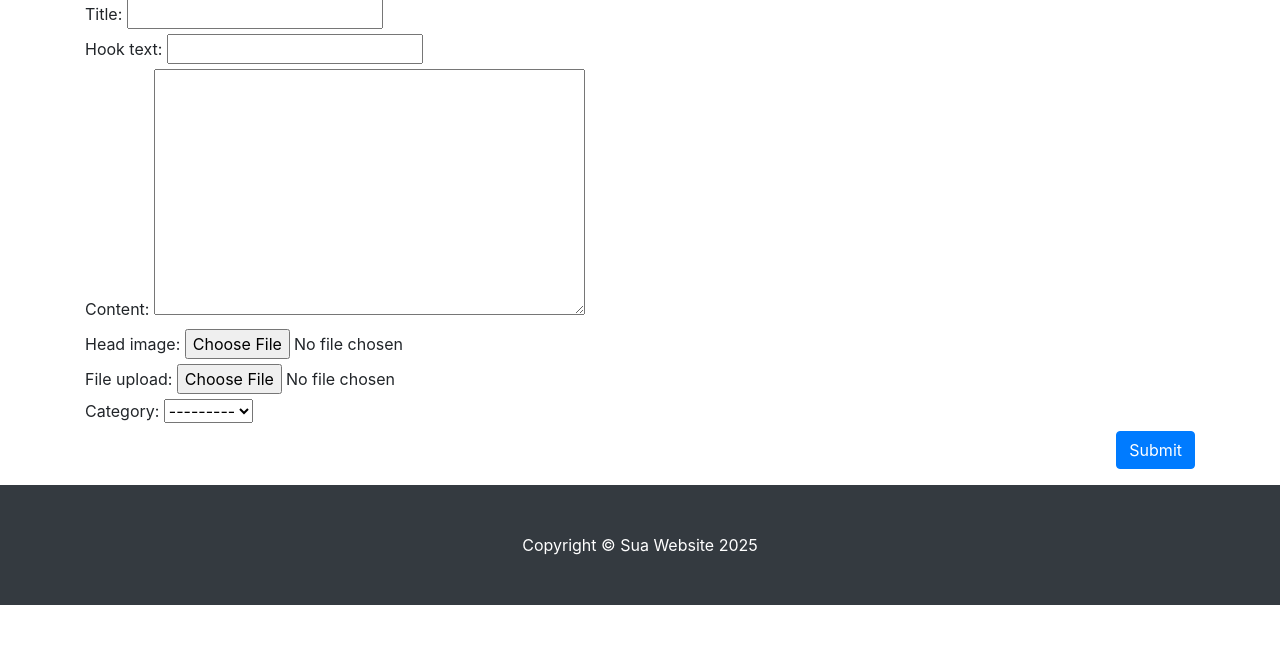
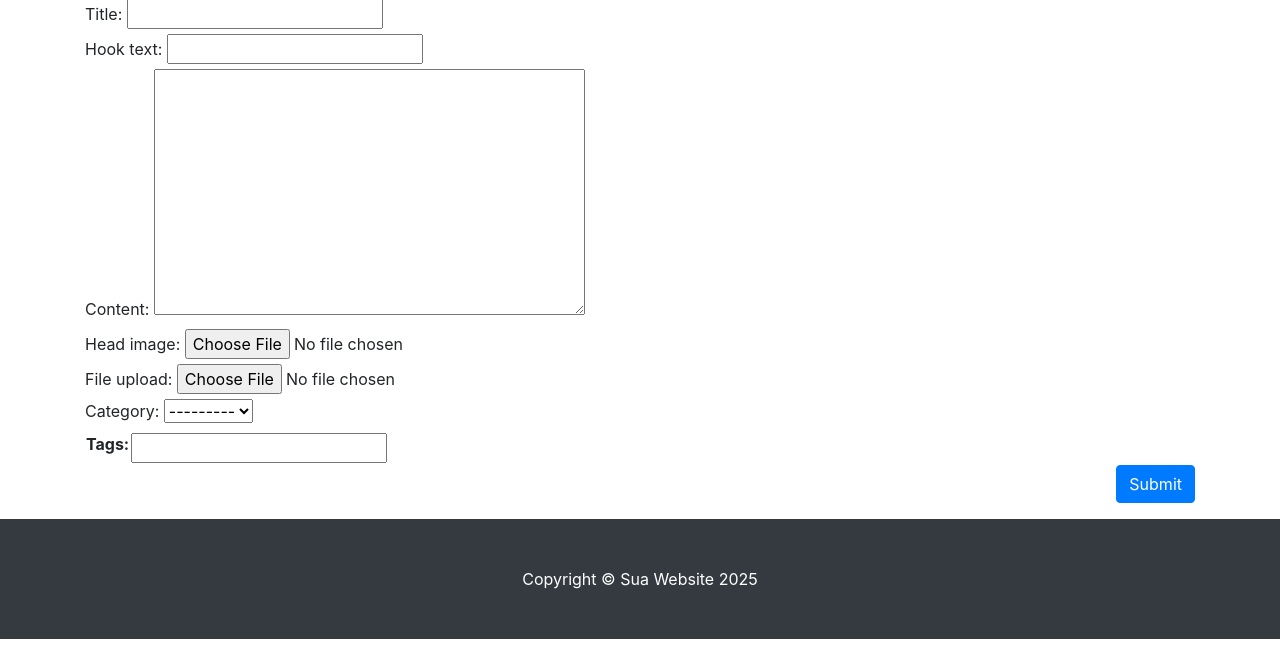
Before and after one commit to SuaJeong-winter/blogcraft-django, a Django app: page /blog/create_post/ in a window 1280 px wide. Shown: the part 154-800 px from the top of the page. Run offline with Django 5.2, Linux system fonts and the light colour scheme; the visitor is signed in with stand-in values (Sample User, id 1); data that the repository does not hold is empty; some libraries are stand-ins or nearby versions.

Commit message:
feat: change tag input from selection to text input

```diff
--- a/blog/templates/blog/post_form.html
+++ b/blog/templates/blog/post_form.html
@@ -8,6 +8,10 @@
 <form method="post" enctype="multipart/form-data">{% csrf_token %}
     <table>
         {{form}}
+        <tr>
+            <th><label for="id_tags_str">Tags:</label></th>
+            <td><input type="text" name="tags_str" id="id_tags_str"></td>
+        </tr>
     </table>
     <button type="submit" class="btn btn-primary float-right">Submit</button>
 </form>
--- a/blog/views.py
+++ b/blog/views.py
@@ -4,6 +4,7 @@ from .models import Post, Category, Tag
 from django.shortcuts import render, redirect
 from django.conf import settings
 from django.core.exceptions import PermissionDenied
+from django.utils.text import slugify
 
 
 # category_page함수는 FBV로 만들었다.
@@ -69,7 +70,24 @@ class PostCreate(LoginRequiredMixin, UserPassesTestMixin, CreateView):
         if current_user.is_authenticated and (
                 current_user.is_staff or current_user.is_superuser):  # is_authenticated는 사용자가 로그인했는지 확인하는 속성이다.
             form.instance.author = current_user
-            return super(PostCreate, self).form_valid(form)
+            response = super(PostCreate, self).form_valid(form)
+
+            tags_str = self.request.POST.get('tags_str')  # POST 방식으로 전달된 정보 중 name='tags_str'인 input값을 가져와라
+            if tags_str:
+                tags_str = tags_str.strip()
+
+                tags_str = tags_str.replace(',', ';')
+                tags_list = tags_str.split(';')
+
+                for t in tags_list:
+                    t = t.strip()
+                    tag, is_tag_created = Tag.objects.get_or_create(name=t)
+                    if is_tag_created:
+                        tag.slug = slugify(t, allow_unicode=True)
+                        tag.save()
+                    self.object.tags.add(tag)  # self.object는 이번에 새로 만들어지는 post를 의미함
+
+                return response
         else:
             return redirect('/blog/')
 
```
Also changed, not shown: blog/tests.py (+9 -0 lines).
